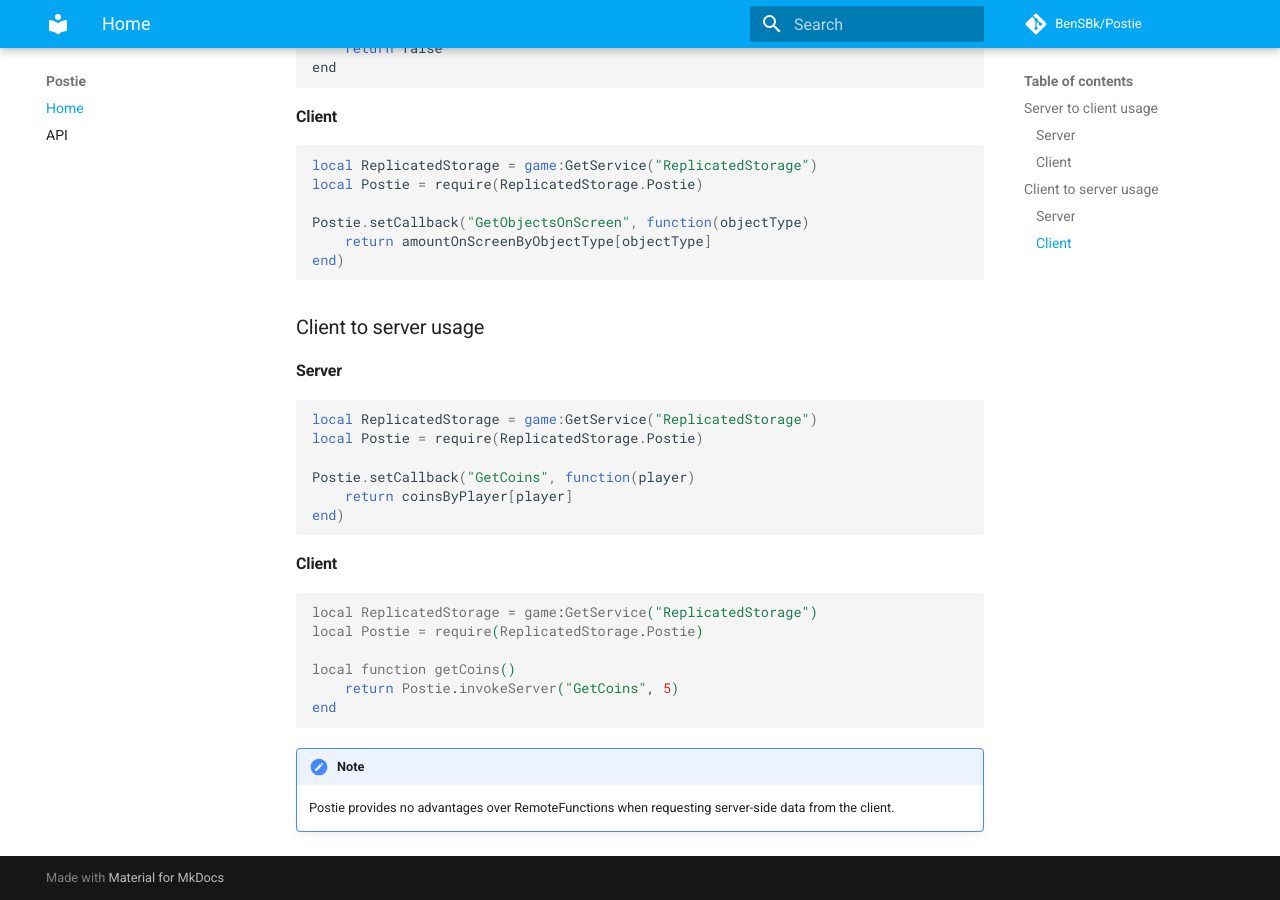
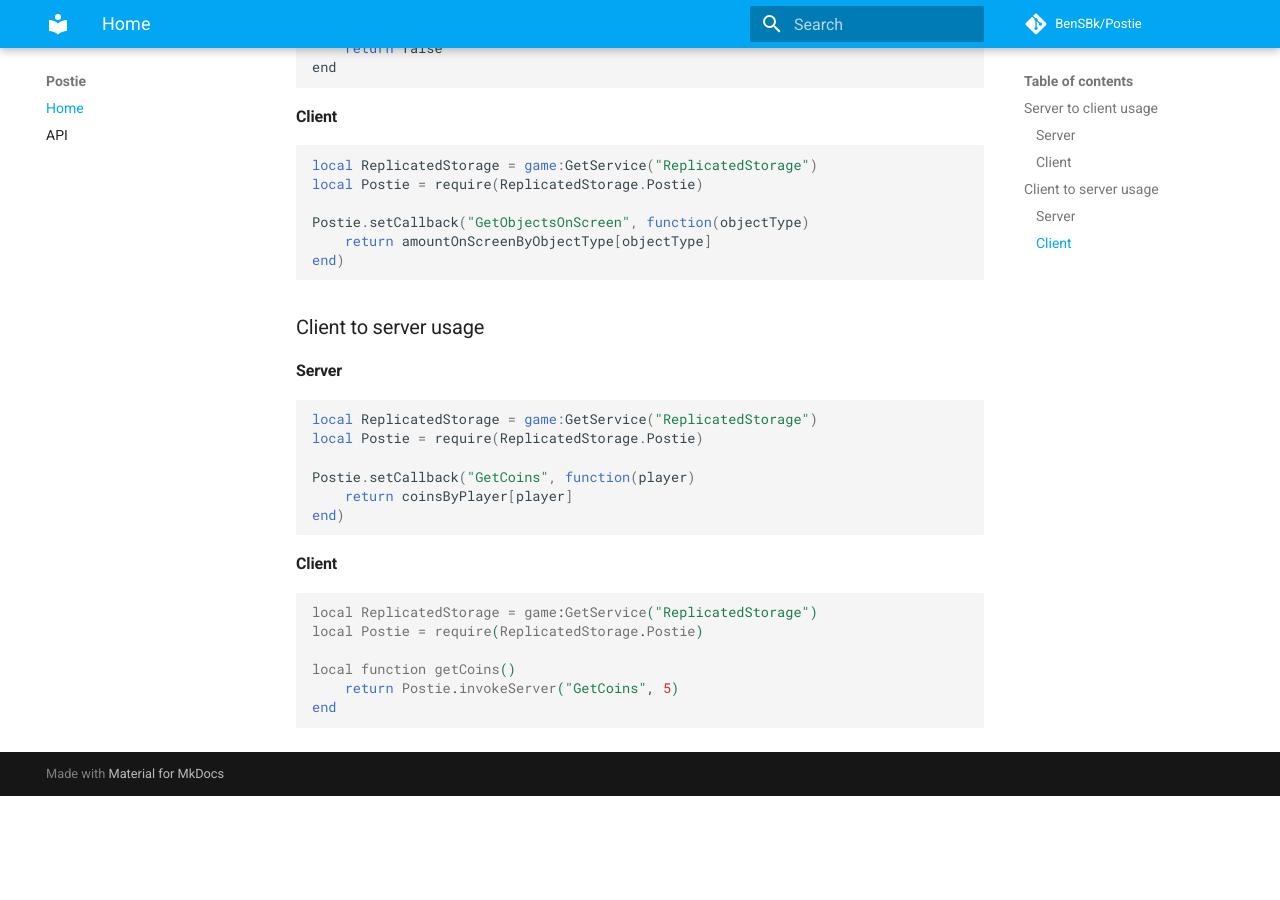
Before and after one commit to sheepish12/Postie, an MkDocs documentation site: the page built from docs/index.md, in a window 1280 px wide and 900 px high, scrolled down 624 px. Built offline with MkDocs 1.6.1 and Material for MkDocs 9.7.7, drawn with Linux system fonts in a browser that asks for light colours; comment, search, counter and statistics services are not loaded; after the commit the page ends 1420 px from its top, so only the background shows below that.

Commit message:
Update index.md

````diff
--- a/docs/index.md
+++ b/docs/index.md
@@ -52,6 +52,3 @@ local function getCoins()
 	return Postie.invokeServer("GetCoins", 5)
 end
 ```
-
-!!! note
-	Postie provides no advantages over RemoteFunctions when requesting server-side data from the client.
````
